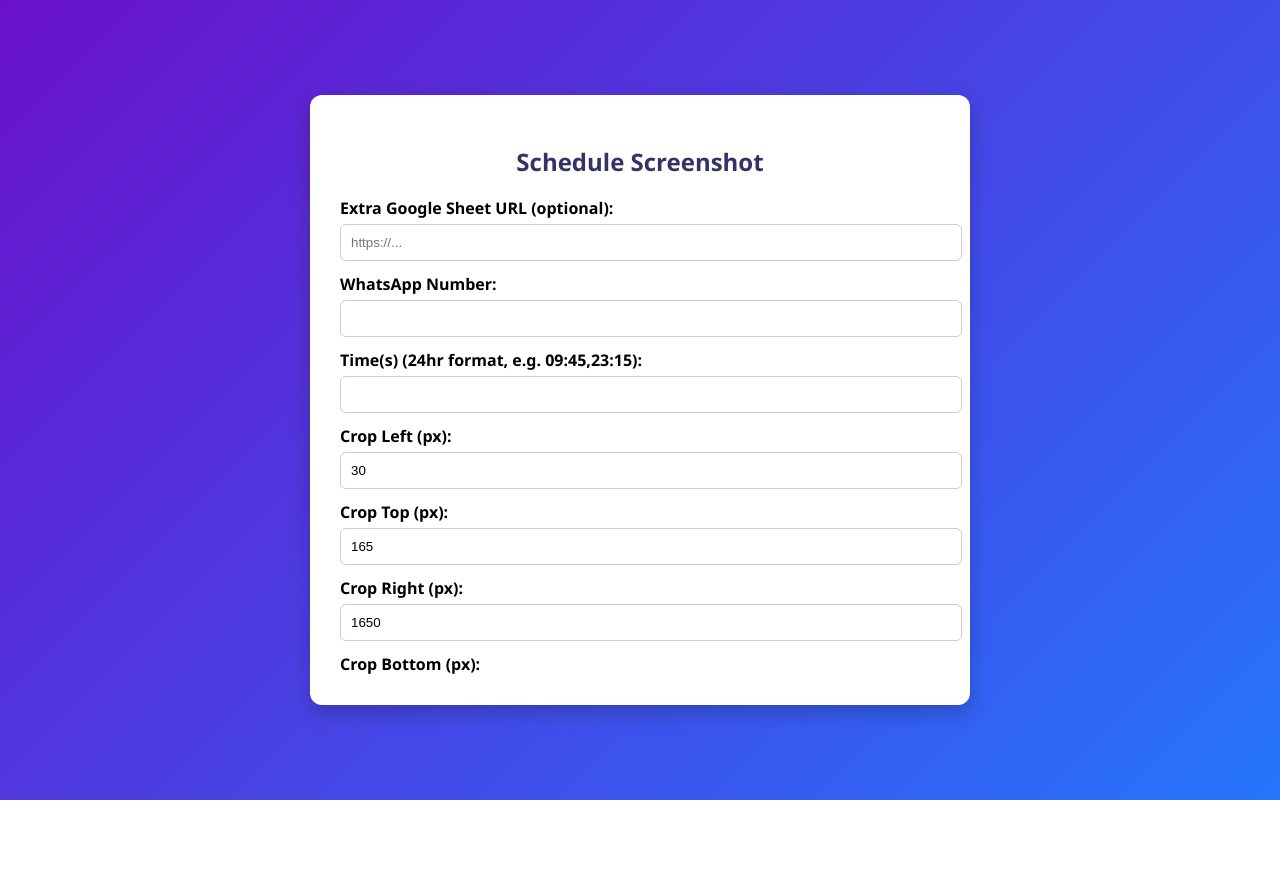
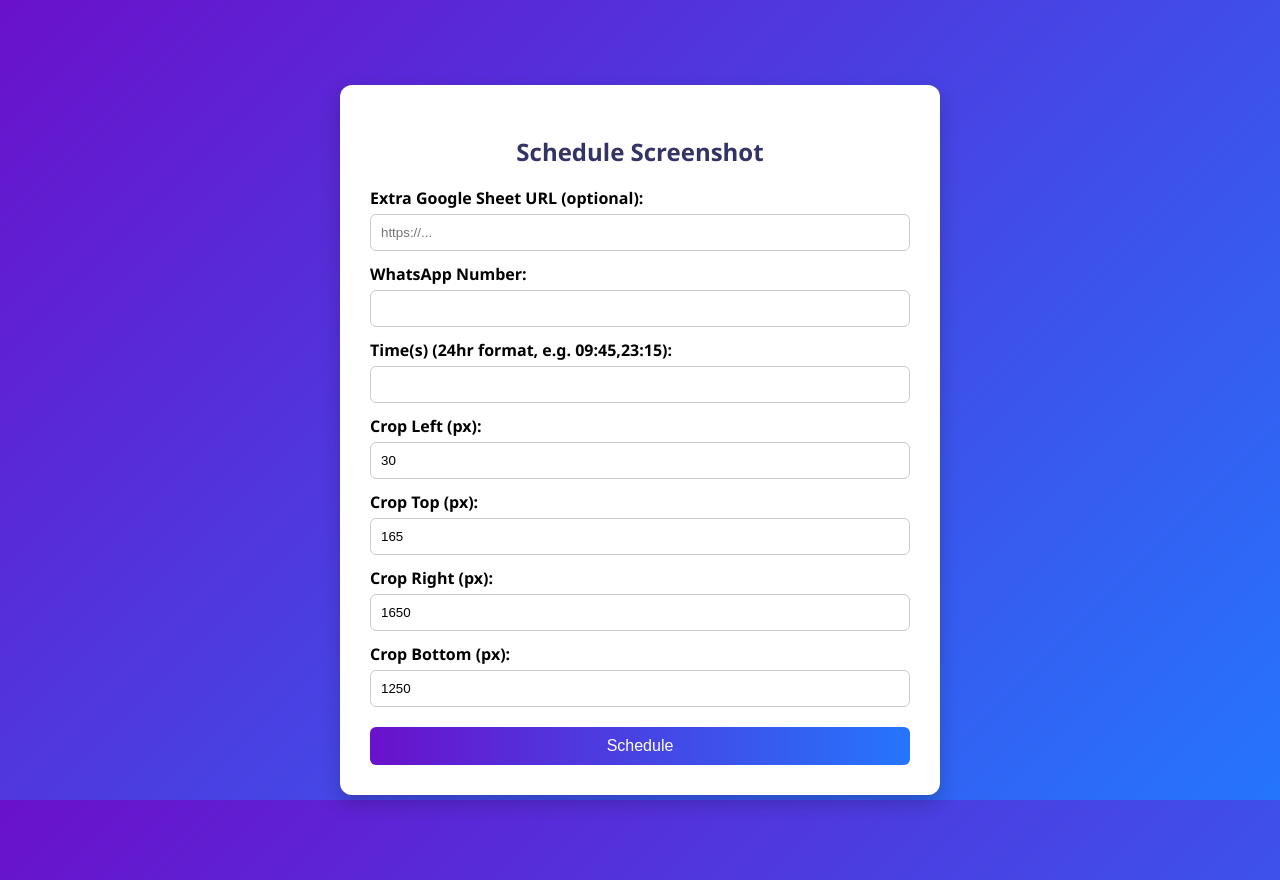
Before and after one commit to kraken3743/sheet-to-whatsapp, a Flask app: page / in a window 1280 px wide. Before the commit the page ends 800 px from the top, so only its background shows below. Run offline with Flask 3, Linux system fonts and the light colour scheme.

Commit message:
Fix UI layout and cropping input visibility

```diff
--- a/templates/index.html
+++ b/templates/index.html
@@ -5,14 +5,20 @@
   <title>Schedule Google Sheet to WhatsApp</title>
   <meta name="viewport" content="width=device-width, initial-scale=1">
   <style>
+    html, body {
+      height: 100%;
+      margin: 0;
+      padding: 0;
+    }
+
     body {
       background: linear-gradient(135deg, #6a11cb, #2575fc);
       font-family: 'Segoe UI', sans-serif;
       display: flex;
       justify-content: center;
       align-items: center;
-      height: 100vh;
-      margin: 0;
+      padding: 40px;
+      overflow: auto;
     }
 
     .container {
@@ -22,6 +28,7 @@
       box-shadow: 0 8px 20px rgba(0,0,0,0.2);
       max-width: 600px;
       width: 100%;
+      box-sizing: border-box;
     }
 
     h2 {
@@ -41,6 +48,7 @@
       margin-top: 5px;
       border-radius: 6px;
       border: 1px solid #ccc;
+      box-sizing: border-box;
     }
 
     button {
@@ -62,7 +70,7 @@
     <h2>Schedule Screenshot</h2>
     <form method="POST" action="/register">
       <label>Extra Google Sheet URL (optional):</label>
-      <input type="text" name="sheet_url" placeholder="https://...">
+      <input type="text" name="extra_url" placeholder="https://...">
 
       <label>WhatsApp Number:</label>
       <input type="text" name="whatsapp_number" required>
@@ -80,4 +88,10 @@
       <input type="number" name="crop_right" value="1650">
 
       <label>Crop Bottom (px):</label>
-      <input type="number" name="crop_bottom" value=_
+      <input type="number" name="crop_bottom" value="1250">
+
+      <button type="submit">Schedule</button>
+    </form>
+  </div>
+</body>
+</html>
```
